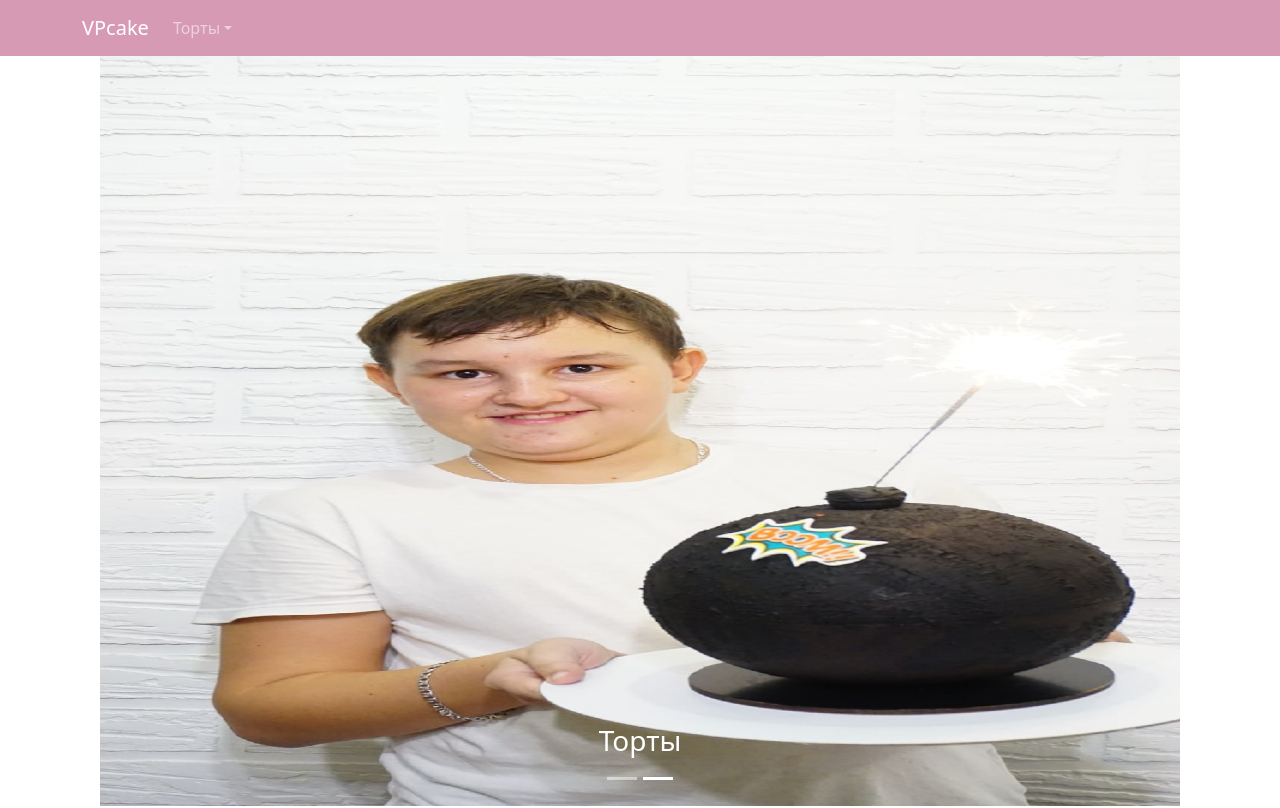
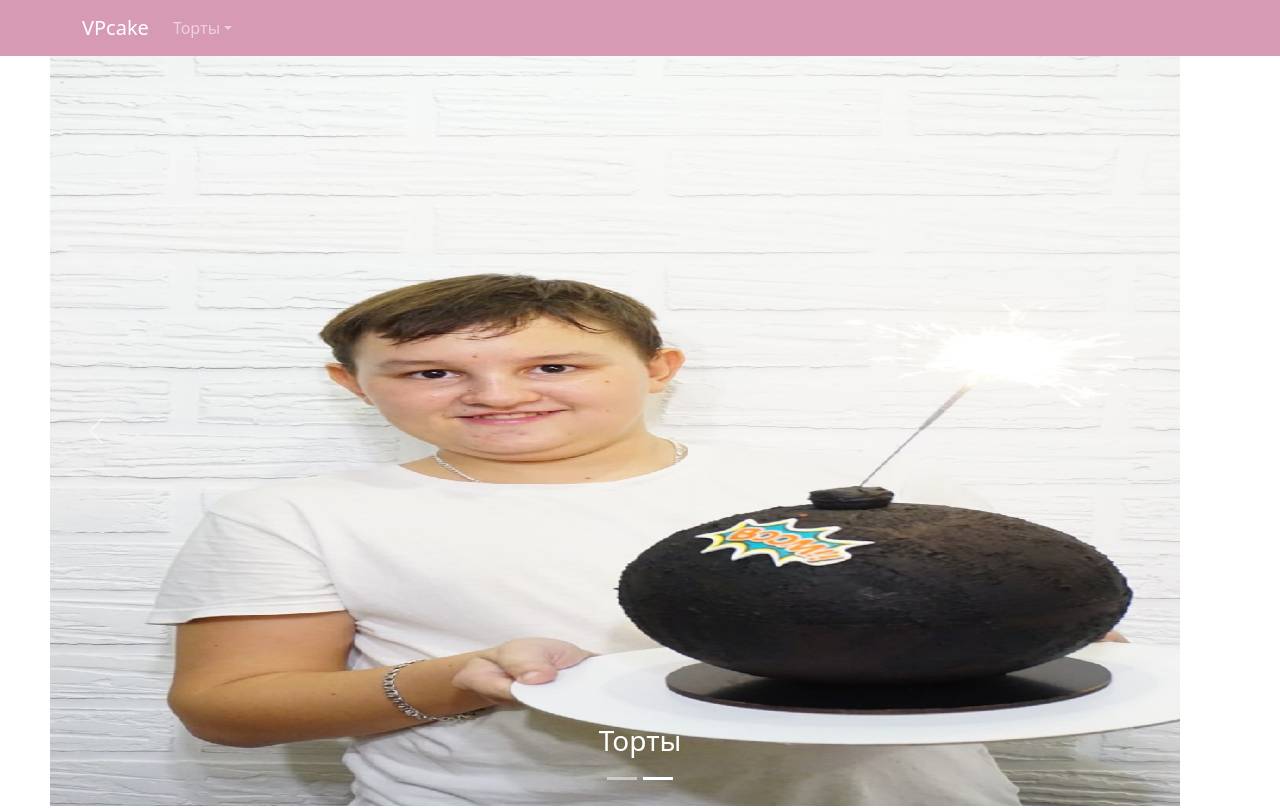
Before and after one commit to sergeianip20/rop, a Next.js app: page /secon in a window 1280 px wide. Shown: the top 808 px of the page. Built offline with nearby package versions, Linux system fonts and the light colour scheme.

Commit message:
Update global.module.css

```diff
--- a/styles/global.module.css
+++ b/styles/global.module.css
@@ -88,13 +88,13 @@ box-shadow: 5px 5px 5px red;
    }
 @media (max-width: 768px) {
 .secon_carosel {
-   widht: 500px;
+   widht: 100%;
    height: 1100px;
 
 }
    .secon_grid {
       display:grid;
-      widht:500px;
+      widht:100%;
        grid-template-rows: 30% 70%;
    }
    .secon_items {
@@ -107,7 +107,7 @@ box-shadow: 5px 5px 5px red;
 
 @media(min-width: 767px){
 .secon_carosel {
-   widht: 100%;
+   widht: 500px;
    height: 1100px;
 
 }
@@ -120,7 +120,7 @@ box-shadow: 5px 5px 5px red;
    widht:350px;
       height: 750px;
       position:relative;
-      margin: 0px 100px 0px 100px;
+      margin: 0px 100px 0px 50px;
    }
 
 }
```
